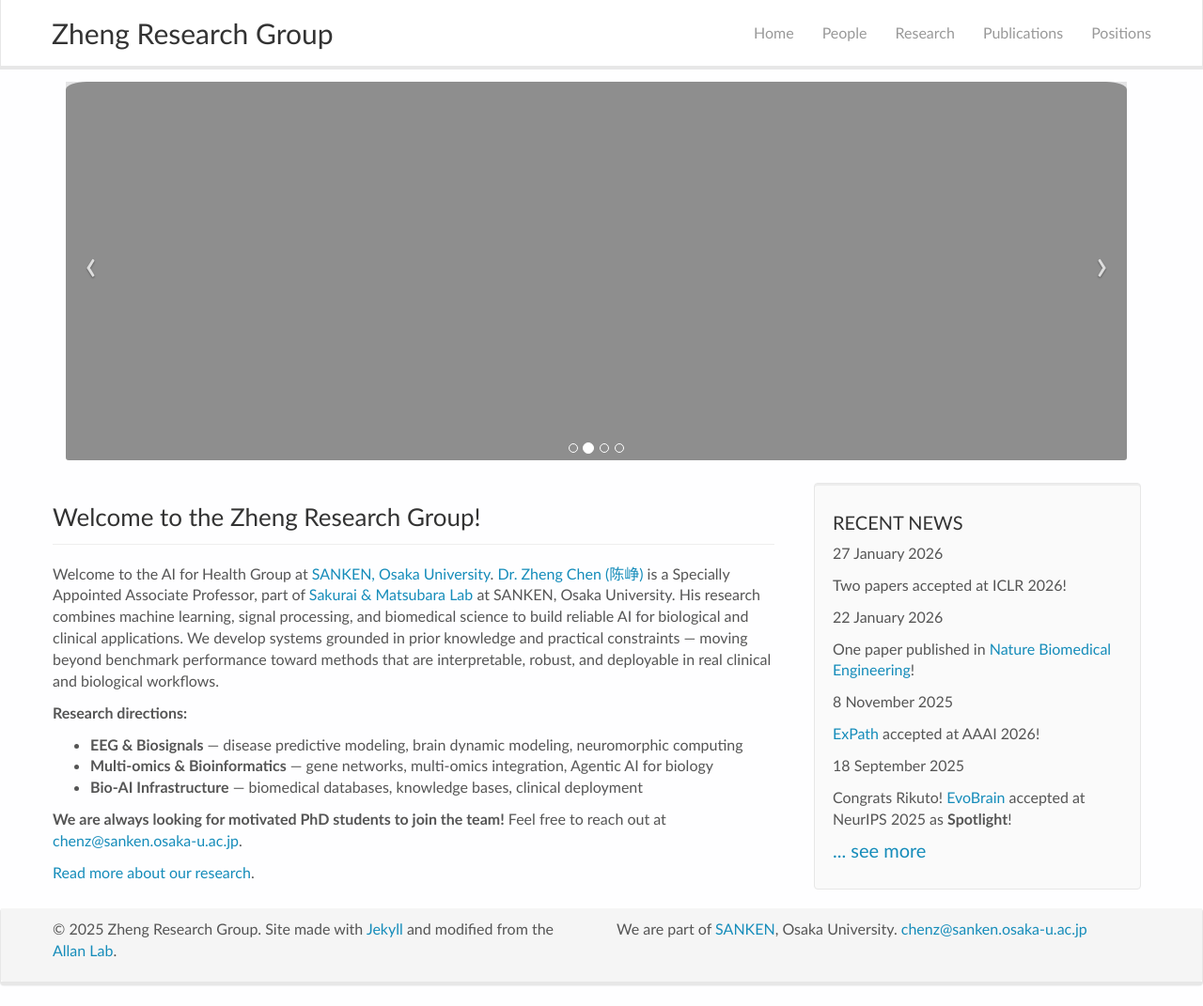
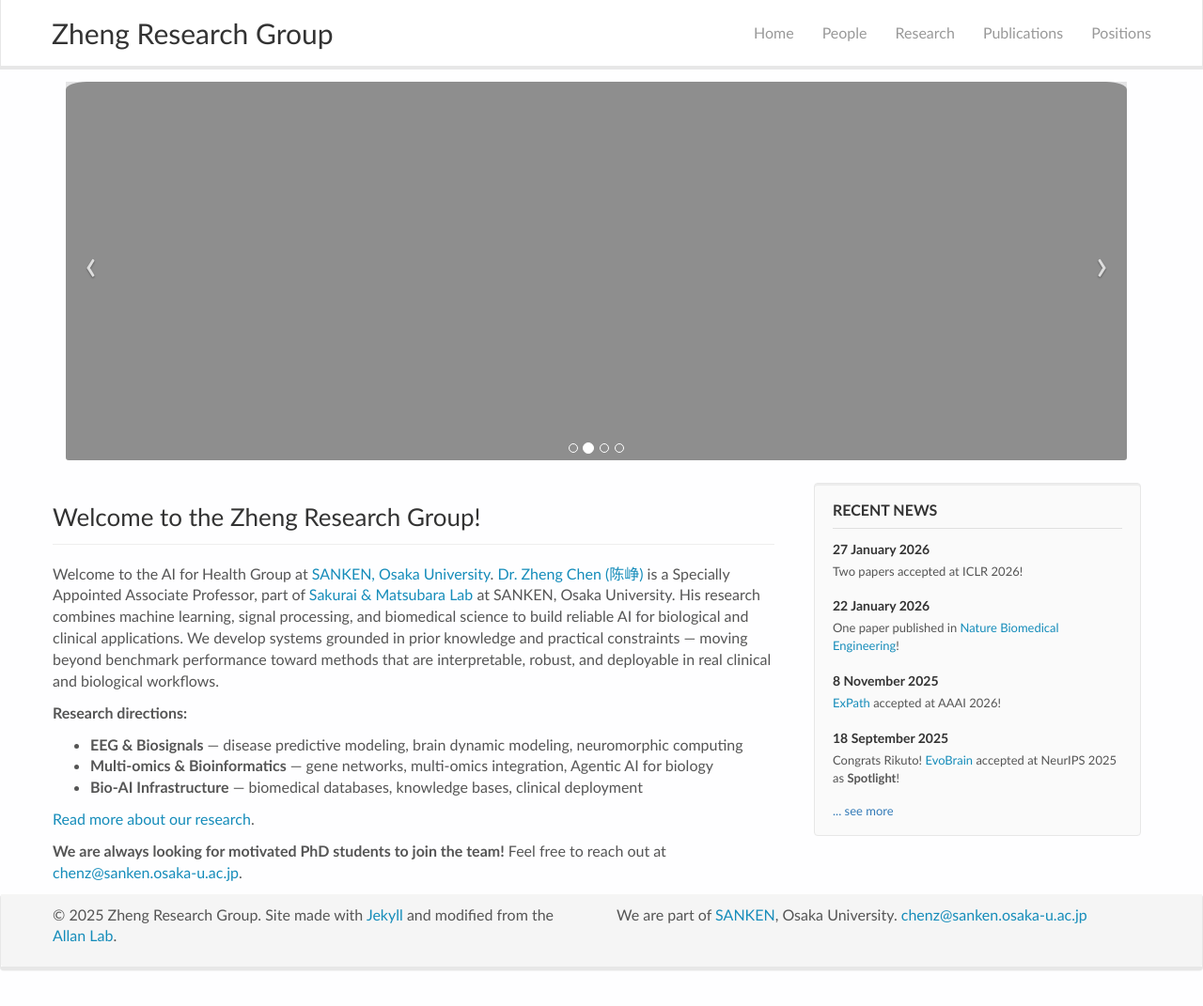
Before and after one commit to zhengchen3/zhengchen3.github.io, a Jekyll site: the page built from _pages/home.md, in a window 1280 px wide and 1071 px high. Shown: the whole window at 94% size. Built offline with Jekyll 4.4.1, drawn with Linux system fonts in a browser that asks for light colours; nearby versions of some CDN libraries.

Commit message:
Apply Coley-style parameters: CSS, nav, footer, news

```diff
--- a/_includes/news.html
+++ b/_includes/news.html
@@ -1,10 +1,11 @@
 
-<div class="well">
-<h4>RECENT NEWS</h4>
-
-{% for article in site.data.news limit:4 %}
-<p>{{ article.date }}<br>{{ article.headline | markdownify}}</p>
-{% endfor %}
-
-<h4><a href="{{ site.url }}{{ site.baseurl }}/allnews.html">... see more</a></h4>
+<div class="well news-sidebar">
+  <h4 class="news-sidebar-title">RECENT NEWS</h4>
+  {% for article in site.data.news limit:4 %}
+  <div class="news-item">
+    <div class="news-date">{{ article.date }}</div>
+    <div class="news-headline">{{ article.headline | markdownify }}</div>
+  </div>
+  {% endfor %}
+  <h4 class="news-see-more"><a href="{{ site.url }}{{ site.baseurl }}/allnews.html">... see more</a></h4>
 </div>
--- a/_pages/home.md
+++ b/_pages/home.md
@@ -14,7 +14,7 @@ Welcome to the AI for Health Group at [SANKEN, Osaka University](https://www.san
 - **Multi-omics & Bioinformatics** — gene networks, multi-omics integration, Agentic AI for biology
 - **Bio-AI Infrastructure** — biomedical databases, knowledge bases, clinical deployment
 
+[Read more about our research]({{ site.url }}{{ site.baseurl }}/research).
+
 **We are always looking for motivated PhD students to join the team!**
 Feel free to reach out at [chenz@sanken.osaka-u.ac.jp](mailto:chenz@sanken.osaka-u.ac.jp).
-
-[Read more about our research]({{ site.url }}{{ site.baseurl }}/research).
--- a/css/main.scss
+++ b/css/main.scss
@@ -72,6 +72,42 @@ firstp {
 /* Home, News */
 #newsid p {
   text-align: left;
+}
+
+/* RECENT NEWS hierarchy (Coley-style) */
+#newsid .news-sidebar-title {
+  margin-top: 0;
+  margin-bottom: 12px;
+  padding-bottom: 10px;
+  border-bottom: 1px solid #e0e0e0;
+  font-size: 16px;
+  font-weight: 600;
+  color: #333;
+}
+#newsid .news-item {
+  margin-bottom: 18px;
+}
+#newsid .news-date {
+  font-weight: 600;
+  font-size: 14px;
+  color: #333;
+  margin-bottom: 4px;
+}
+#newsid .news-headline {
+  font-weight: 400;
+  font-size: 13px;
+  color: #555;
+  line-height: 1.45;
+  padding-left: 0;
+}
+#newsid .news-see-more {
+  margin-top: 16px;
+  margin-bottom: 0;
+  font-size: 13px;
+  font-weight: 400;
+}
+#newsid .news-see-more a {
+  color: #337ab7;
 }
 
 #homeidtmp h1 {
```
